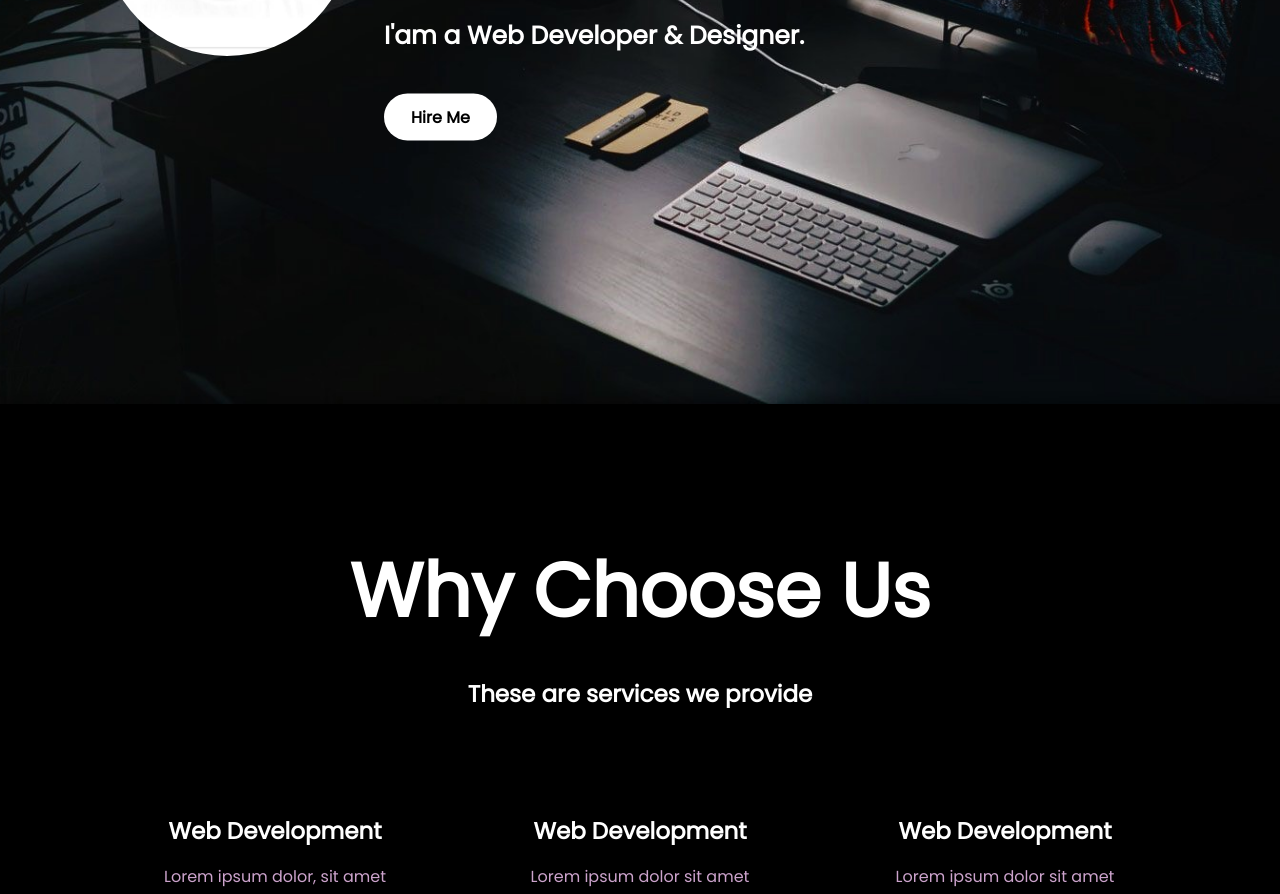
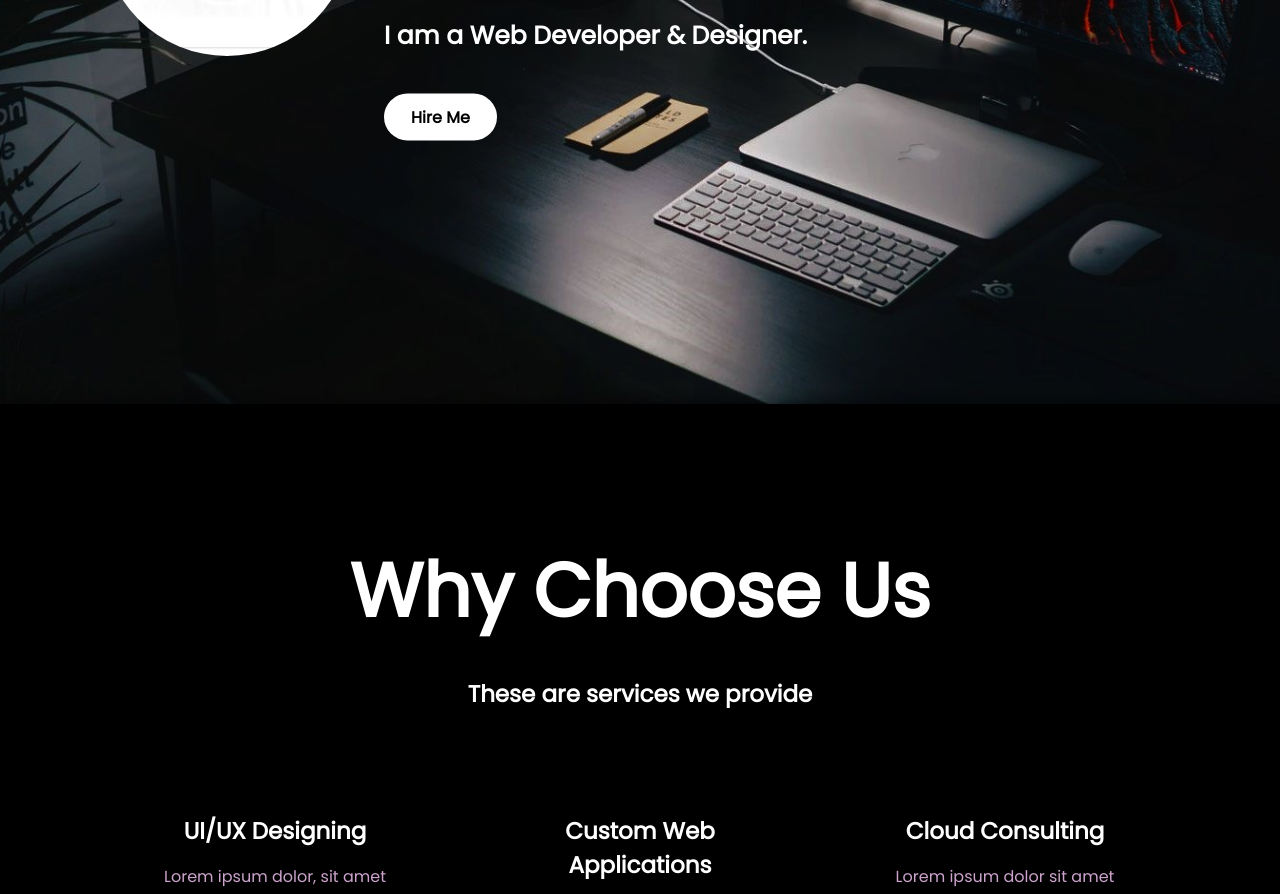
Before and after one commit to nioctave/Klab_Portfolio, a plain HTML site: page index.html in a window 1280 px wide. Shown: the part 396-1290 px from the top of the page. Drawn offline with Linux system fonts and the light colour scheme; a web font is replaced by a local one.

Commit message:
new updates

```diff
--- a/index.html
+++ b/index.html
@@ -30,7 +30,7 @@
 		<div class="content">
 			<h4>Hello, my name is</h4>
 			<h2>NISHIMWE Octave</h2>
-			<h3>I'am a Web Developer & Designer.</h3>
+			<h3>I am a Web Developer & Designer.</h3>
 			<a href="#" class="btn">Hire Me</a>
 		</div>
 	</div>
@@ -44,7 +44,7 @@
 		<div class="box">
 			<div class="card">
 				<i class="card1"></i>
-				<h5>Web Development</h5>
+				<h5>UI/UX Designing</h5>
 				<div class="pra">
 					<p>Lorem ipsum dolor, sit amet consectetur adipisicing elit. Earum quidem pariatur reprehenderit, fuga minus sequi sit ea dignisa ipsa debitis quas id tempora dolores saepe?</p>
 
@@ -56,7 +56,7 @@
 
 			<div class="card">
 				<i class="card2"></i>
-				<h5>Web Development</h5>
+				<h5>Custom Web Applications</h5>
 				<div class="pra">
 					<p>Lorem ipsum dolor sit amet consectetur adipisicing elit. Ullam doloribus fugiat ut aperiam consequatur incidunt eaque laudantium ratione veritatis, nesciunt  quaerat nisi.</p>
 
@@ -68,7 +68,7 @@
 
 			<div class="card">
 				<i class="card3"></i>
-				<h5>Web Development</h5>
+				<h5>Cloud Consulting</h5>
 				<div class="pra">
 					<p>Lorem ipsum dolor sit amet consectetur adipisicing elit. Ipsum quam doloremque optio ad molestiae! Eius dolor iste inventore velit quo qui harum incidunt.</p>
 
```
